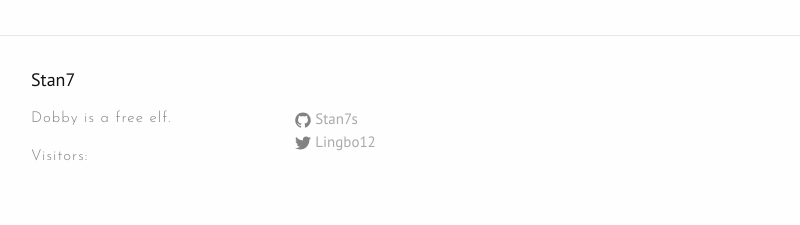
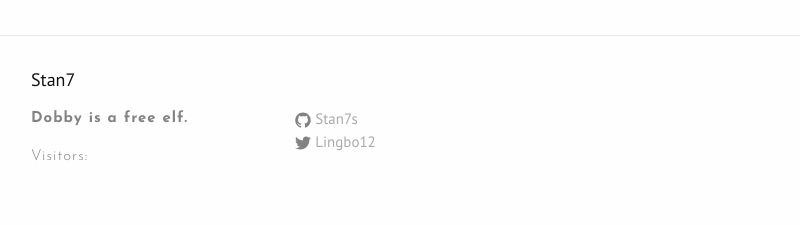
Before and after one commit to Stan7s/stan7s.github.io, a Jekyll site: the page built from index.html, in a window 1280 px wide. Shown: the part 1776-2001 px from the top of the page, without its empty margins (239-1039 px from the left). Built offline with Jekyll 4.4.1, drawn with Linux system fonts in a browser that asks for light colours; nearby versions of some CDN libraries; the list of posts is cut into pages by our own code; comment, search, counter and statistics services are not loaded.

Commit message:
Update footer.html

```diff
--- a/_includes/footer.html
+++ b/_includes/footer.html
@@ -9,14 +9,14 @@
     <div class="footer-col-wrapper">
       <div class="footer-col footer-col-1">
         <ul class="contact-list footer-content">
-          <p>{{ site.description }}</p>
+          <p><strong>{{ site.description }}</strong></p>
           <span id="busuanzi_container_site_uv">
             Visitors: <span id="busuanzi_value_site_uv"></span>
           </span>
         </ul>
       </div>
 
-      <div class="footer-col footer-col-2">
+      <div class="footer-col footer-col-3">
         <ul class="social-media-list">
           {% if site.github_username %}
           <li>
```
